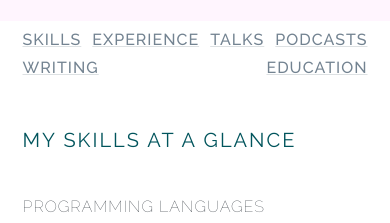
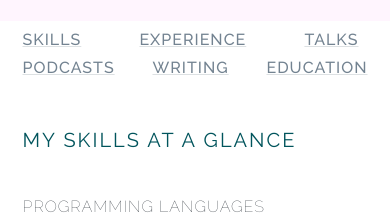
Before and after one commit to joyheron/joyheron.github.io, a Jekyll site: the page built from about.html, in a window 390 px wide. Shown: the part 538-761 px from the top of the page. Built offline with Jekyll 4.4.1, drawn with Linux system fonts in a browser that asks for light colours; some web fonts are replaced.

Commit message:
Compatibility with Chrome and Safari

```diff
--- a/about.html
+++ b/about.html
@@ -6,7 +6,7 @@
 <section class="bg-pink">
     <div class="container two-column-flex">
         <img class="img-responsive profile-image" src="/img/profile-medium.jpg" alt="">
-        <div>
+        <di class="two-column-flex__second-column">
             <h1>About Me</h1>
             <p>
                 My name is Joy Heron, and I...
@@ -295,7 +295,7 @@
             </div>
             <div class="podcast card">
                 <div class="podcast__role">Guest on INNOQ Podcast</div>
-                <img class="podcast__image" src="https://hotshot.innoq.io/shoot?path=%2Fde%2Fpodcast%2F047-open-spaces%2Fcover%2F&selector=.podcast-teaser&padding=0" alt="INNOQ Podcast Logo" />
+                <img class="podcast__image" src="/img/podcast-open-space.png" alt="INNOQ Podcast Logo" />
                 <div class="podcast__date">May 24, 2018</div>
                 <h3 class="podcast__title">Open Spaces</h3>
                 <a class="podcast__link icon-link" href="https://www.innoq.com/en/podcast/047-open-spaces/">
@@ -385,7 +385,7 @@
             </div>
             <div class="podcast card">
                 <div class="podcast__role">Guest on INNOQ Podcast</div>
-                <img class="podcast__image" src="https://hotshot.innoq.io/shoot?path=%2Fde%2Fpodcast%2F034-berufseinsteiger-und-mentoring%2Fcover%2F&selector=.podcast-teaser&padding=0" alt="INNOQ Podcast Logo" />
+                <img class="podcast__image" src="/img/podcast-berufseinsteiger-und-mentoring.png" alt="INNOQ Podcast Logo" />
                 <div class="podcast__date">Jul 24, 2017</div>
                 <h3 class="podcast__title">Berufseinsteiger und Mentoring in der IT</h3>
                 <a class="podcast__link icon-link" href="https://www.innoq.com/en/podcast/034-berufseinsteiger-und-mentoring/">
@@ -425,7 +425,7 @@
             </div>
             <div class="podcast card">
                 <div class="podcast__role">Guest on INNOQ Podcast</div>
-                <img class="podcast__image" src="https://hotshot.innoq.io/shoot?path=%2Fde%2Fpodcast%2F027-prolog%2Fcover%2F&selector=.podcast-teaser&padding=0" alt="INNOQ Podcast Logo" />
+                <img class="podcast__image" src="/img/podcast-prolog.png" alt="INNOQ Podcast Logo" />
                 <div class="podcast__date">Feb 27, 2017</div>
                 <h3 class="podcast__title">Prolog</h3>
                 <a class="podcast__link icon-link" href="https://www.innoq.com/en/podcast/027-prolog/">
--- a/css/layout.css
+++ b/css/layout.css
@@ -190,6 +190,10 @@
 
 .page-nav__link {
   color: var(--gray-400);
+  margin-right: var(--space-xs);
+}
+.page-nav__link:last-child {
+  margin-right: 0;
 }
 
 .image-container {
@@ -286,7 +290,10 @@
 .icon-link {
   display: flex;
   align-items: center;
-  grid-gap: var(--space-xs);
+}
+
+.icon-link .icon {
+  margin-right: var(--space-xs);
 }
 
 .talks {
@@ -424,14 +431,16 @@
   .two-column-flex {
     display: flex;
     align-items: flex-start;
-    grid-gap: var(--space-lg);
+  }
+  .two-column-flex__second-column {
+    margin-left: var(--space-lg);
   }
 }
 
 /* Medium Size Pages */
 @media(max-width: 786px) {
   .image-container {
-    justify-content: end;
+    justify-content: flex-end;
     margin-right: var(--space-lg);
     margin-top: var(--space-xxs);
   }
```
Also changed, not shown: img/podcast-berufseinsteiger-und-mentoring.png (added), img/podcast-open-space.png (added), img/podcast-prolog.png (added).
